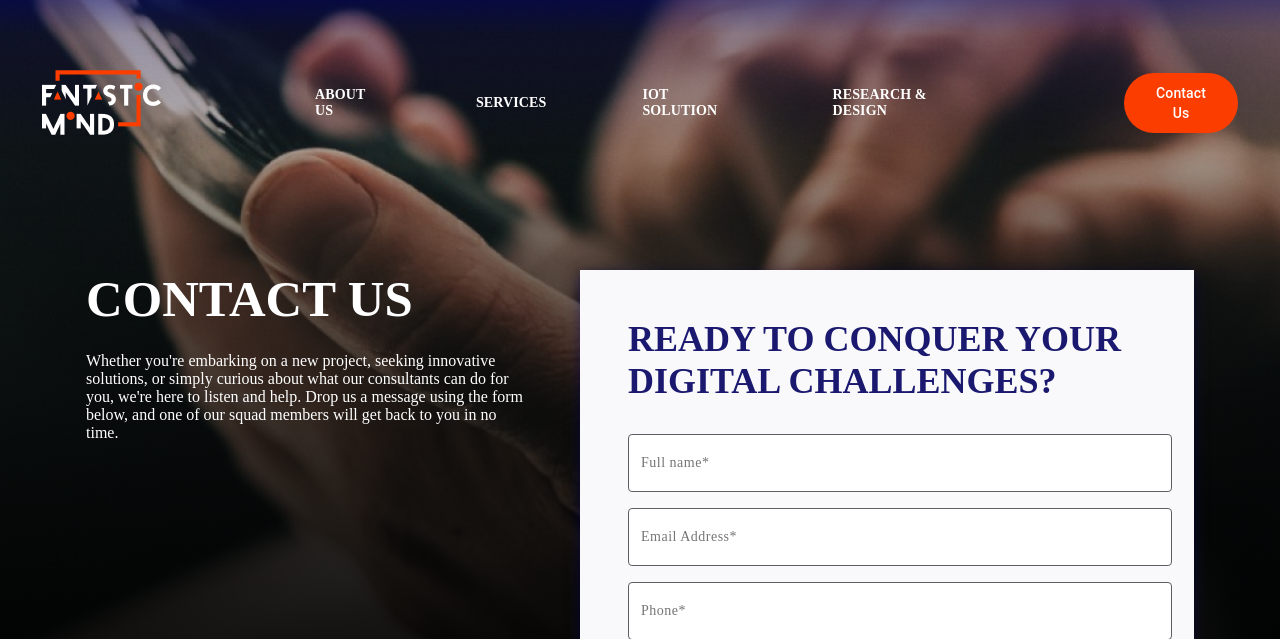
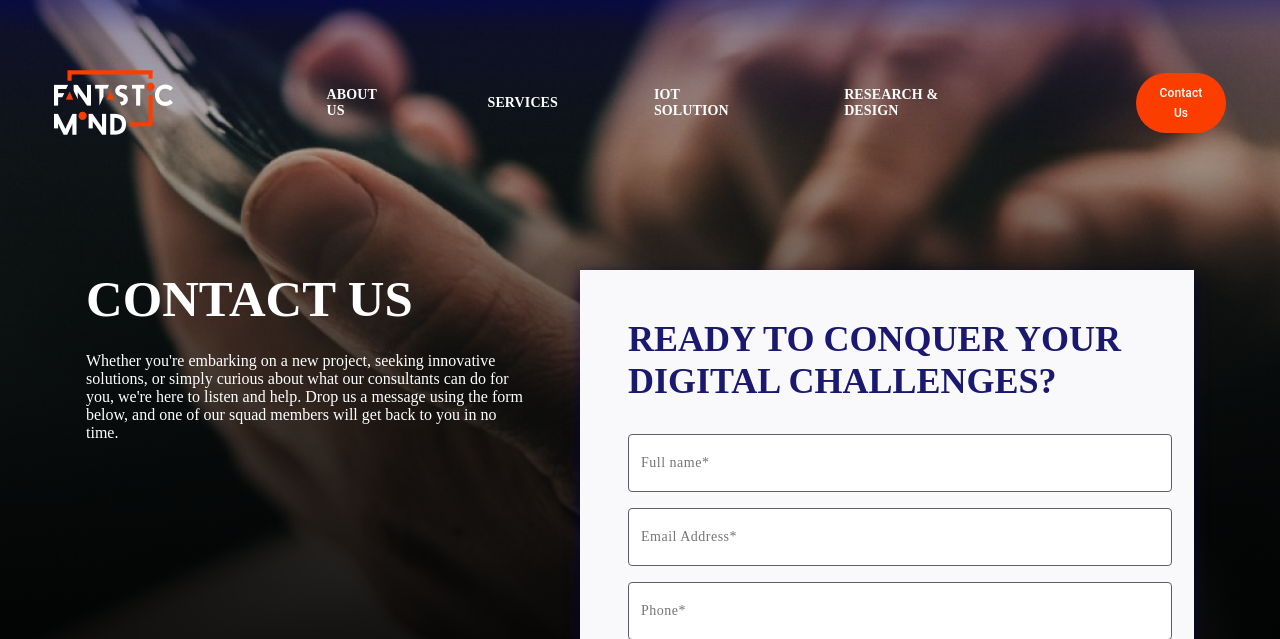
Before and after one commit to yassir56069/FMwebsite, a PHP site: page /contact_us.php in a window 1280 px wide. Shown: the top 639 px of the page. Run offline with PHP 8.4, Linux system fonts and the light colour scheme; some web fonts are replaced.

Commit message:
update contact form

```diff
--- a/header.php
+++ b/header.php
@@ -42,6 +42,6 @@
         <section class="megamenu">
                     TEST
         </section>
-        <button class="o-btn nav-button" onclick="window.location.href='contact_us.php'">Contact Us</button>
+        <button class="o-btn nav-button" style="font-size: 12px;" onclick="window.location.href='contact_us.php'">Contact Us</button>
     </div>
 </nav>
--- a/style.css
+++ b/style.css
@@ -236,7 +236,7 @@
 }
 
 .nav-button {
-    min-width: 114px;
+    width: 117px;
 }
 
 /* blue button styling */
```
